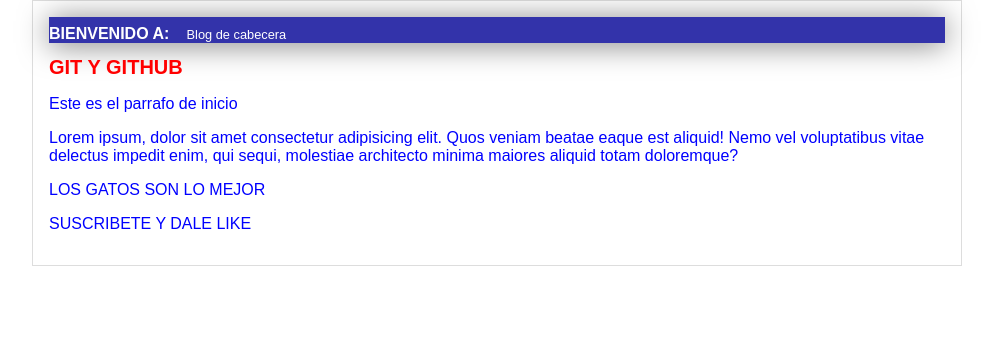
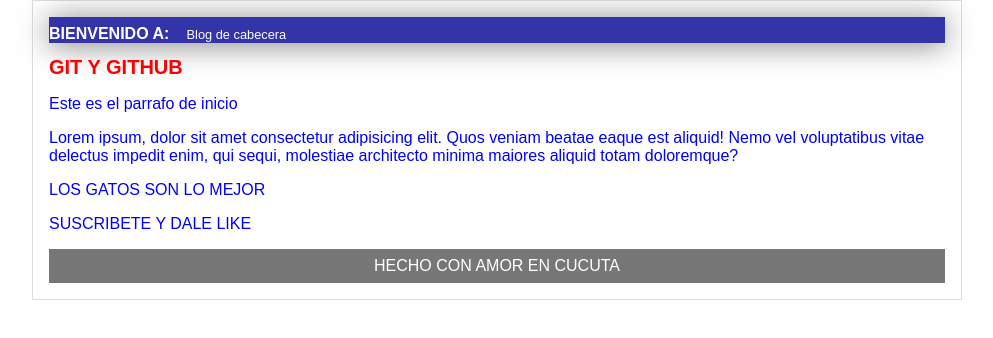
Before and after one commit to Ardons/hyperblog, a plain HTML site: page index.html in a window 1280 px wide. Shown: the whole page, without its empty margins (143-1136 px from the left). Drawn offline with Linux system fonts and the light colour scheme.

Commit message:
Footer terminado

```diff
--- a/css/styles.css
+++ b/css/styles.css
@@ -39,3 +39,10 @@ body{
     font-weight: normal;
     font-size: 0.8em;
 }
+
+#footer{
+    background: #777;
+    color: white;
+    text-align: center;
+    padding: 0.5em;
+}
--- a/index.html
+++ b/index.html
@@ -29,6 +29,12 @@
 
             <p>SUSCRIBETE Y DALE LIKE</p>
         </div>
+
+        <div>
+            <div id="footer">
+                HECHO CON AMOR EN CUCUTA
+            </div>
+        </div>
     </div>
 
 </body>
```
